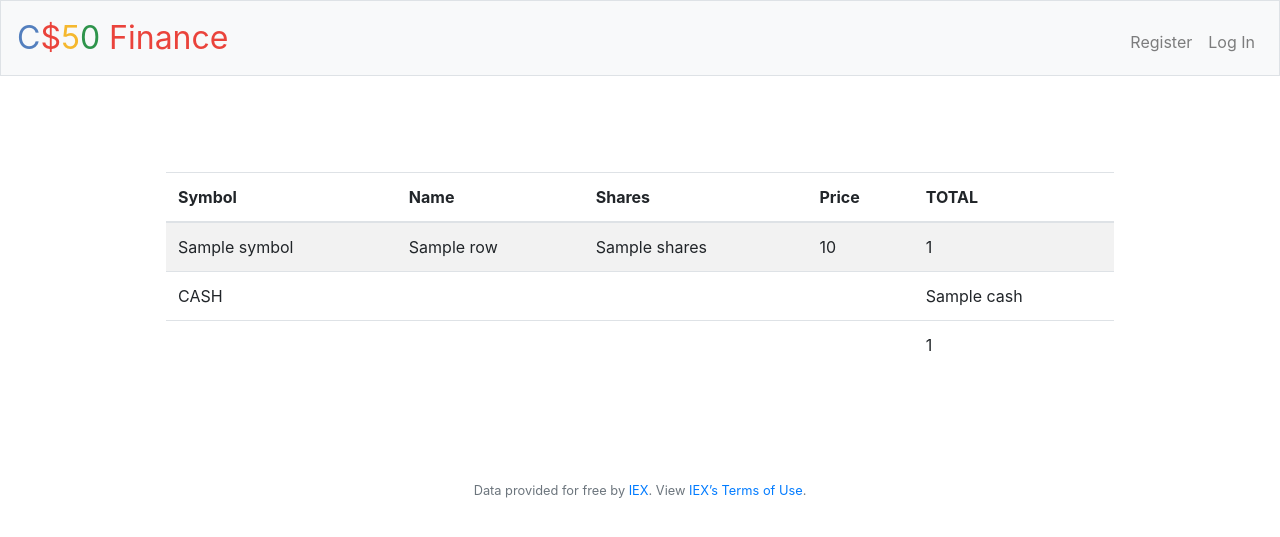
After one commit to aliaxandra/cs50-project-finance, a Flask app: template templates/index.html in a window 1280 px wide. The commit adds this page. Shown: the top 537 px of the page. Run offline with Flask 2, Linux system fonts and the light colour scheme; the template is opened without the code that fills it: most values are stand-ins (such as "Sample title", 1, 10 or a date in 2020); some libraries are stand-ins or nearby versions.

Commit message:
feat: index functionality

```diff
--- a/application.py
+++ b/application.py
@@ -45,7 +45,31 @@ if not os.environ.get("API_KEY"):
 @login_required
 def index():
     """Show portfolio of stocks"""
-    return apology("TODO")
+
+    # Query database
+    rows = db.execute(
+        "SELECT symbol, shares, cash FROM transactions INNER JOIN users ON users.id = transactions.user_id WHERE user_id = :user_id",
+        user_id=session["user_id"])
+
+    total_grand = 0
+
+    # Call lookup for each stock
+    for row in rows:
+        quote = lookup(row['symbol'])
+        row["name"] = quote["name"]
+        row["price_actual"] = usd(quote["price"])
+        total_holding = quote["price"] * row["shares"]
+        row["total_holding"] = usd(total_holding)
+        total_grand += total_holding
+
+    cash = rows[0]["cash"]
+
+    total_grand += cash
+
+    return render_template("index.html",
+                           rows=rows,
+                           cash=usd(cash),
+                           total_grand=usd(total_grand))
 
 
 @app.route("/buy", methods=["GET", "POST"])
--- a/static/styles.css
+++ b/static/styles.css
@@ -40,6 +40,11 @@ main
     text-align: center;
 }
 
+main table
+{
+    text-align: left;
+}
+
 main img
 {
     /* constrain images on small screens */
--- /dev/null
+++ b/templates/index.html
@@ -0,0 +1,48 @@
+{% extends "layout.html" %}
+
+{% block title %}
+Home
+{% endblock %}
+
+{% block main %}
+
+<main class="container p-5">
+    <table class="table table-striped">
+
+        <thead>
+            <tr>
+                <th>Symbol</th>
+                <th>Name</th>
+                <th>Shares</th>
+                <th>Price</th>
+                <th>TOTAL</th>
+            </tr>
+        </thead>
+
+        <tfoot>
+            <tr>
+                <td colspan="4"></td>
+                <td>{{ total_grand }}</td>
+            </tr>
+        </tfoot>
+
+        <tbody>
+            {% for row in rows %}
+                <tr>
+                    <td>{{ row["symbol"] }}</td>
+                    <td>{{ row["name"] }}</td>
+                    <td>{{ row["shares"] }}</td>
+                    <td>{{ row["price_actual"] }}</td>
+                    <td>{{ row["total_holding"] }}</td>
+                </tr>
+            {% endfor %}
+            <tr>
+                <td colspan="4">CASH</td>
+                <td>{{ cash }}</td>
+            </tr>
+        </tbody>
+
+    </table>
+</main>
+
+{% endblock %}
```
Also changed, not shown: finance.db.
